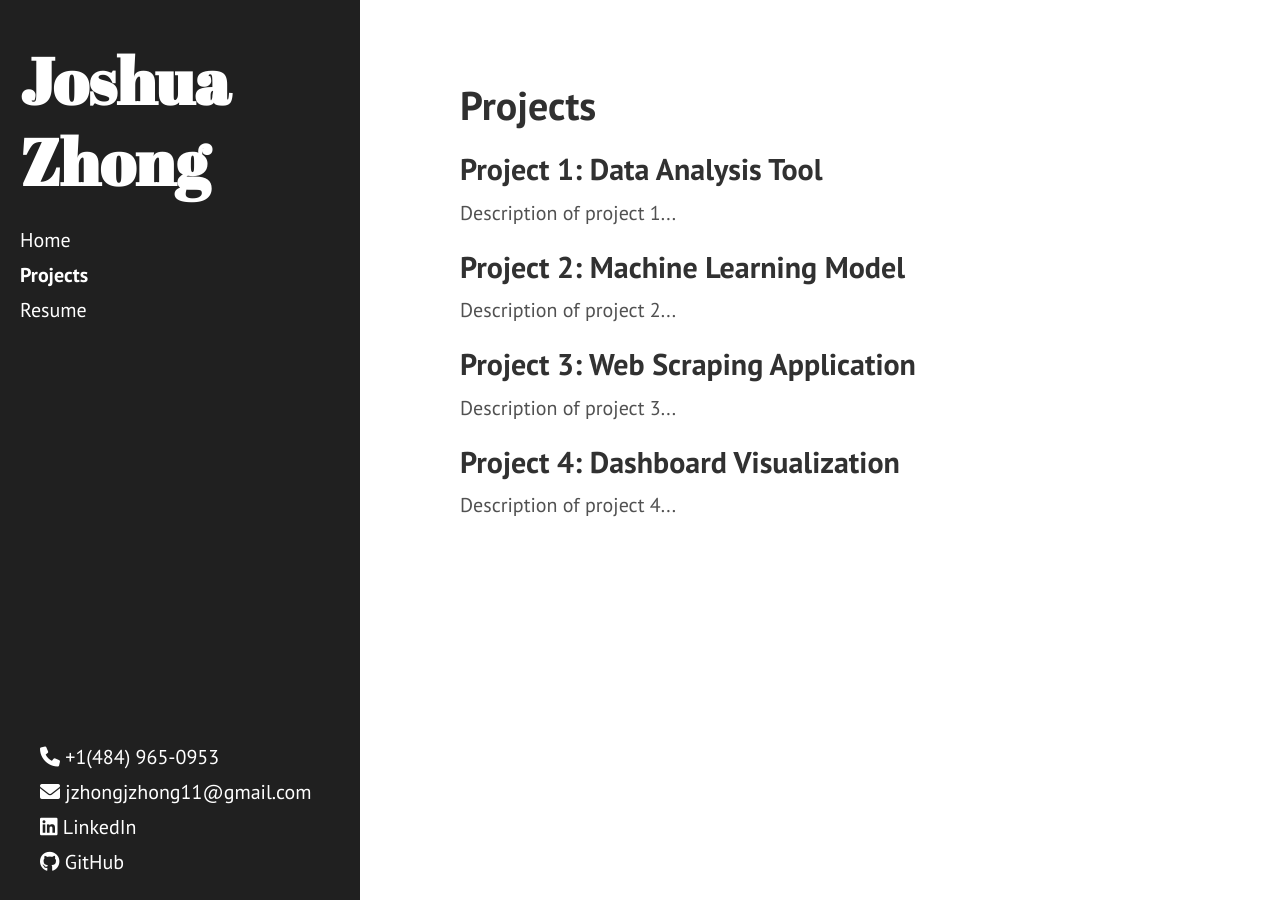
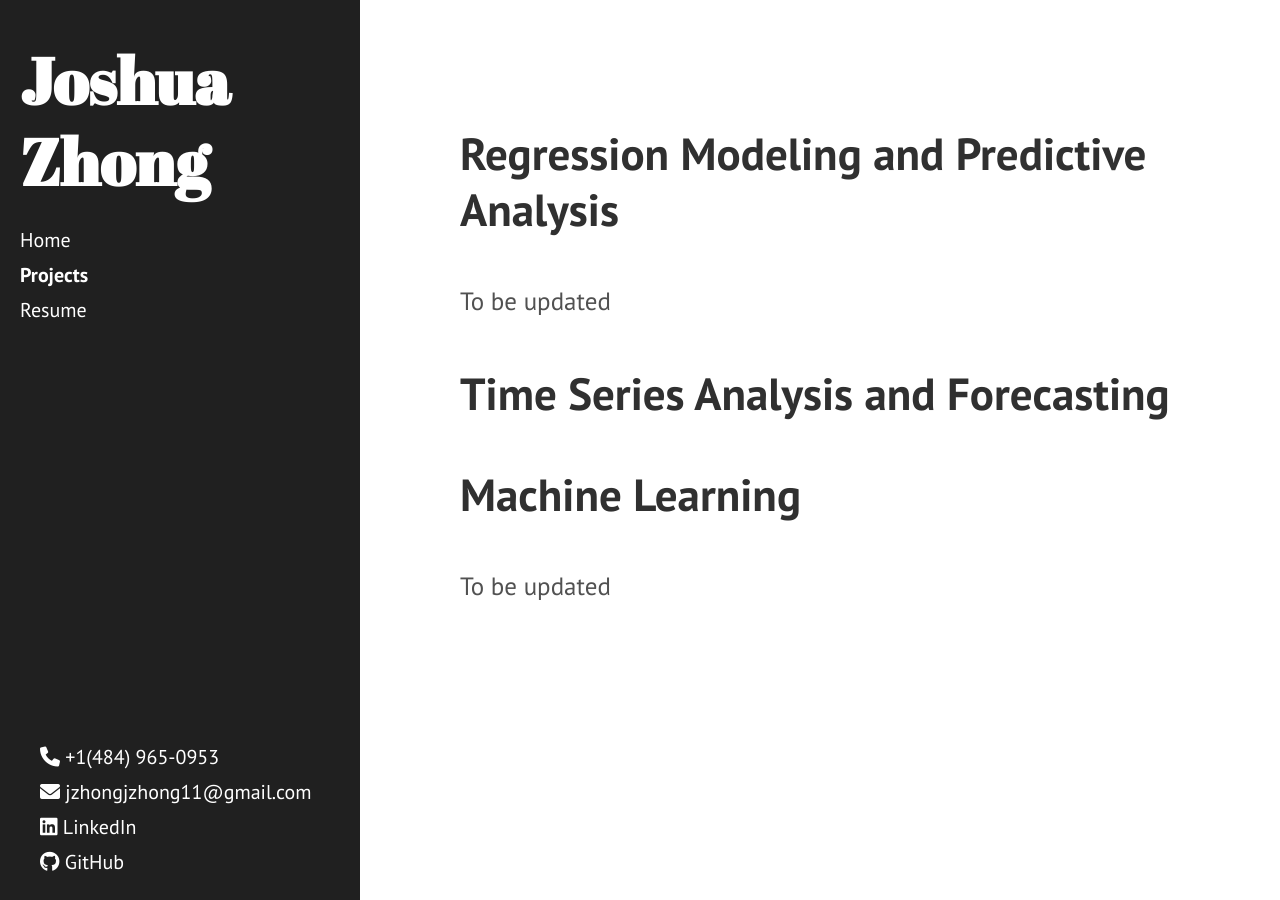
Before and after one commit to JZhong01/JZhong01.github.io, a Jekyll site: the page built from projects.html, in a window 1280 px wide. Built offline with Jekyll 4.4.1, drawn with Linux system fonts in a browser that asks for light colours.

Commit message:
updated projects page

```diff
--- a/_layouts/page.html
+++ b/_layouts/page.html
@@ -5,11 +5,11 @@ layout: default
 <div class="page">
 
 
-
+    {% comment %}
     {% if page.title != "Resume" %}
       <h1 class="page-title">{{ page.title }}</h1>
     {% endif %}
-
+    {% endcomment %}
 
   {{ content }}
 </div>
--- a/projects.html
+++ b/projects.html
@@ -5,59 +5,78 @@ title: Projects
 
 
 
-<!DOCTYPE html>
-<html lang="en">
-<head>
-    <meta charset="UTF-8">
-    <meta name="viewport" content="width=device-width, initial-scale=1.0">
+<h1 class="post-title" style="font-size: 2.25rem; margin-top: 1em; margin-bottom: 1em;">
+    Regression Modeling and Predictive Analysis
+</h1>
 
-    <style>
-        /* Style the dropdown in the sidebar */
-        .sidebar-dropdown {
-            list-style-type: none;
-            padding-left: 20px; /* Indent the dropdown items */
-            margin-top: 5px;
-        }
+<p class="lead"> To be updated </p>
 
-        .sidebar-dropdown li {
-            margin-bottom: 5px;
-        }
+<div class="posts">
 
-        .sidebar-dropdown li a {
-            color: rgba(255,255,255,.8); /* White text for sidebar items */
-            text-decoration: none;
-        }
+    {% for post in paginator.posts %}
+      {% if post.categories contains 'regression-analysis' %}
+      <div class="post">
+        <h1 class="post-title">
+          <a href="{{ site.baseurl }}/{{post.title}}" target="_blank">
+            {{ post.title }}
+          </a>
+        </h1>
 
-        .sidebar-dropdown li a:hover {
-            text-decoration: underline;
-        }
-    </style>
-</head>
-<body>
+        <span class="post-date">{{ post.date | date_to_string }}</span>
 
-    <!-- Project 1 Section -->
-    <div id="project1">
-        <h2>Project 1: Data Analysis Tool</h2>
-        <p>Description of project 1...</p>
-    </div>
+        {{ post.content }}
+      </div>
+      {% endif %}
+    {% endfor %}
+  </div>
 
-    <!-- Project 2 Section -->
-    <div id="project2">
-        <h2>Project 2: Machine Learning Model</h2>
-        <p>Description of project 2...</p>
-    </div>
 
-    <!-- Project 3 Section -->
-    <div id="project3">
-        <h2>Project 3: Web Scraping Application</h2>
-        <p>Description of project 3...</p>
-    </div>
 
-    <!-- Project 4 Section -->
-    <div id="project4">
-        <h2>Project 4: Dashboard Visualization</h2>
-        <p>Description of project 4...</p>
-    </div>
+<h1 class="post-title" style="font-size: 2.25rem; margin-top: 1em; margin-bottom: 1em;">
+    Time Series Analysis and Forecasting
+</h1>
 
-</body>
-</html>
+<div class="posts">
+
+    {% for post in paginator.posts %}
+      {% if post.categories contains 'time-series' %}
+      <div class="post">
+        <h1 class="post-title">
+          <a href="{{ site.baseurl }}/{{post.title}}" target="_blank">
+            {{ post.title }}
+          </a>
+        </h1>
+
+        <span class="post-date">{{ post.date | date_to_string }}</span>
+
+        {{ post.content }}
+      </div>
+      {% endif %}
+    {% endfor %}
+  </div>
+
+
+<h1 class="post-title" style="font-size: 2.25rem; margin-top: 1em; margin-bottom: 1em;">
+    Machine Learning
+</h1>
+
+<p class="lead"> To be updated </p>
+
+<div class="posts">
+
+    {% for post in paginator.posts %}
+      {% if post.categories contains 'machine-learning' %}
+      <div class="post">
+        <h1 class="post-title">
+          <a href="{{ site.baseurl }}/{{post.title}}" target="_blank">
+            {{ post.title }}
+          </a>
+        </h1>
+
+        <span class="post-date">{{ post.date | date_to_string }}</span>
+
+        {{ post.content }}
+      </div>
+      {% endif %}
+    {% endfor %}
+  </div>
--- a/success.html
+++ b/success.html
@@ -6,7 +6,7 @@ title: Success
 
 <div class="page">
     <h1 class="page-title">Success!</h1>
-    <p class="lead">Thank you for providing your contact information. I aprpeciate your time and will get back to you as soon as possible!
+    <p class="lead">Thank you for providing your contact information. I greatly appreciate your time and will get back to you as soon as possible!
         <br>
         <a href="{{ site.baseurl }}">Head back home</a>
     </p>
```
